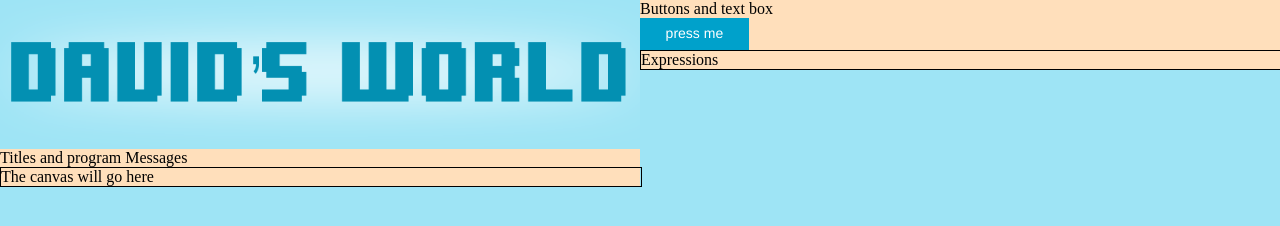
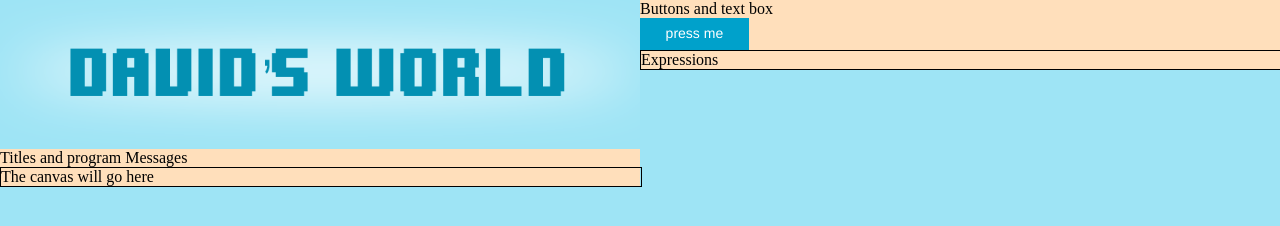
Before and after one commit to ElvisResearchGroup/DavidsWorld, a plain HTML site: page index.html in a window 1280 px wide. Drawn offline with nearby package versions, Linux system fonts and the light colour scheme.

Commit message:
fixed davids world image

```diff
--- a/index.html
+++ b/index.html
@@ -73,7 +73,7 @@ img {
 
 <div class="top">
 <div class="programHeading"><!--program heading= 'David's World'-->
-<img src="davidsworldtitle.png" align="center">
+<img src="davidsworld2.png" align="center">
 </div>
 <div class="loadingBar"><!--Loading bar dialog-->
 </div>
```
Also changed, not shown: davidsworld2.png (added), davidsworldtitle.png (deleted).
